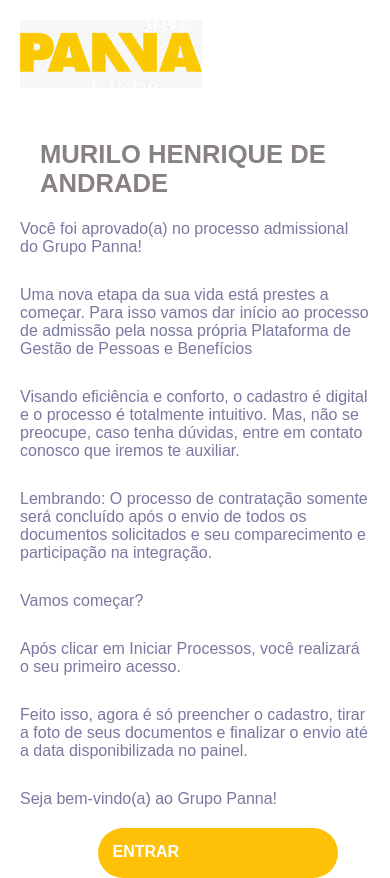
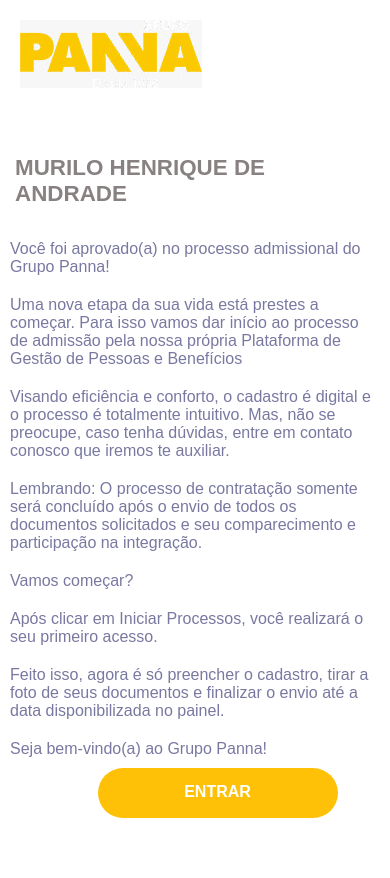
Before and after one commit to jeffsannt/projeto_panna, a plain HTML site: page index.html in a window 390 px wide. Drawn offline with Linux system fonts and the light colour scheme.

Commit message:
update responsividade

```diff
--- a/estilos/style.css
+++ b/estilos/style.css
@@ -1,18 +1,19 @@
 @charset "UTF-8";
 
-*{
+* {
     margin: 0px;
     padding: 0px;
     background-color: transparent;
     font-family: Arial, Helvetica, sans-serif;
 }
 
-main{
-    /* width: 98vw; */
-
+html,
+body {
+    width: 100vw;
+    height: 100vh;
 }
 
-.imglogo{
+.imglogo {
     padding: 40px;
     height: 20px;
     margin: 20px;
@@ -21,30 +22,29 @@
 
 }
 
-h1{
-    padding-left: 40px;
-    font-size: 1.6em;
+h1 {
+    padding: 15px;
+    font-size: 1.4em;
     /* width: 98vh; */
     height: 60px;
     color: rgb(136, 129, 129);
 }
 
-section{
-    margin-bottom: 250px;
+section {
+    margin: auto;
     position: absolute;
+    width: 100vw;
 
 }
 
-section>p{
+section>p {
     color: rgb(121, 120, 161);
-    /* width: 80vh; */
     padding: 10px;
-    margin: 10px;
 
 }
 
 
-a{
+a {
     display: block;
     left: 25%;
     position: relative;
@@ -53,6 +53,7 @@
     height: 20px;
     background-color: #ffc107;
     color: white;
+    text-align: center;
     text-decoration: none;
     font-weight: bolder;
     border-radius: 25px;
```
